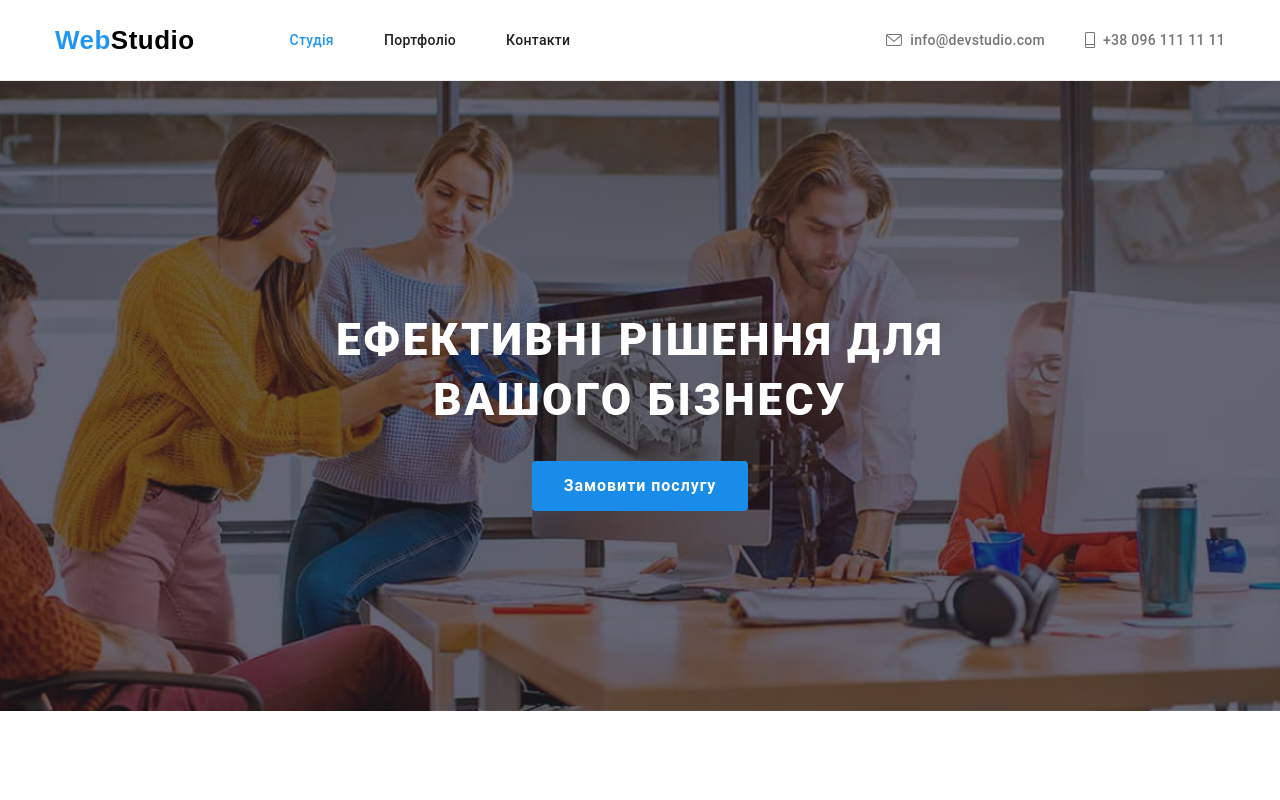
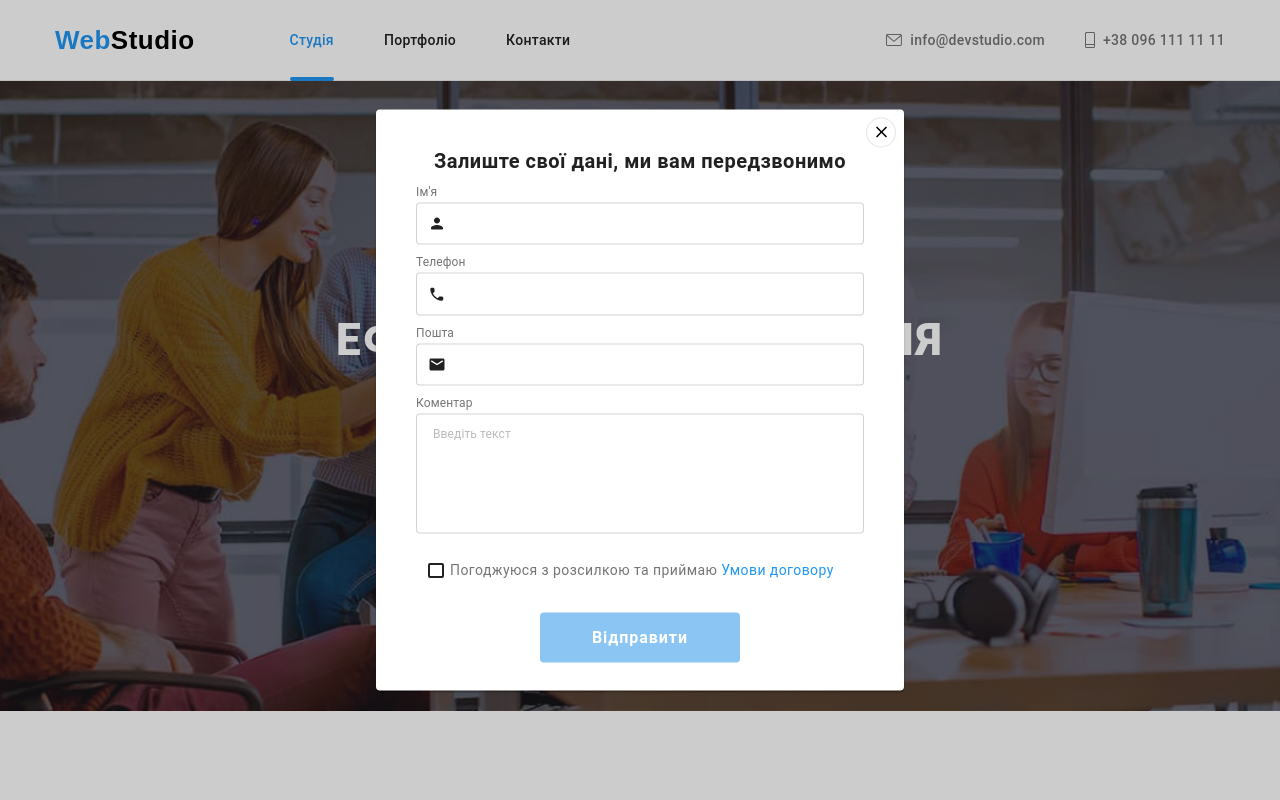
Before and after one commit to Eugensson/web-studio, a website built with Vite: page index.html in a window 1280 px wide. Both pictures are taken after a click on the button "Замовити послугу". Shown: the top 800 px of the page. Built offline with nearby package versions, Linux system fonts and the light colour scheme.

Commit message:
Added animation, modal, ::after on current link, descr in activiti-elements

```diff
--- a/index.html
+++ b/index.html
@@ -38,7 +38,7 @@
       <section class="hero">
         <div class="container hero__container">
           <h1 class="hero__title">Ефективні рішення для вашого бізнесу</h1>
-          <button type="button" class="hero__btn">Замовити послугу</button>
+          <button type="button" class="hero__btn" data-modal-open>Замовити послугу</button>
         </div>
       </section>
       <section class="container section preference">
@@ -86,13 +86,22 @@
         <h2 class="activity__title">Чим ми займаємося</h2>
         <ul class="activity__list">
           <li class="activity__item">
-            <img src="/images/activity/desktop-desktop@1x.jpg" width="370" height="294" alt="Розробник за комьютером">
+            <div class="activity__thumb">
+              <img src="/images/activity/desktop-desktop@1x.jpg" width="370" height="294" alt="Розробник за комьютером">
+              <h3 class="activity__subtitle">Десктопні додатки</h3>
+            </div>
           </li>
           <li class="activity__item">
-            <img src="/images/activity/mobile-desktop@1x.jpg" width="370" height="294" alt="Розробник з гаджетом">
+            <div class="activity__thumb">
+              <img src="/images/activity/mobile-desktop@1x.jpg" width="370" height="294" alt="Розробник з гаджетом">
+              <h3 class="activity__subtitle">Мобільні додатки</h3>
+            </div>
           </li>
           <li class="activity__item">
-            <img src="/images/activity/design-desktop@1x.jpg" width="370" height="294" alt="Дизайнер підбирає кольорову палітру">
+            <div class="activity__thumb">
+              <img src="/images/activity/design-desktop@1x.jpg" width="370" height="294" alt="Дизайнер підбирає кольорову палітру">
+              <h3 class="activity__subtitle">Дизайнерські рішення</h3>
+            </div>
           </li>
         </ul>
       </section>
@@ -376,6 +385,59 @@
         </div>
       </div>
     </footer>
+    <div class="js-backdrop backdrop backdrop--hidden" data-modal>
+      <div class="modal">
+        <button type="button" class="modal__btn" data-modal-close>
+          <svg width="18" height="18">
+            <use href="./images/icons.svg#icon-close-btn"></use>
+          </svg>
+        </button>
+        <h2 class="modal__title">Залиште свої дані, ми вам передзвонимо</h2>
+        <form name="contact-form" class="js-form modal__form">
+          <label class="modal__group">
+            <span class="modal__label">Ім'я</span>
+            <span class="modal__ctrlWrapper">
+              <input type="text" class="modal__input">
+              <svg class="modal__icon" width="18" height="18">
+                <use href="./images/icons.svg#icon-person"></use>
+              </svg>
+            </span>
+          </label>
+          <label class="modal__group">
+            <span class="modal__label">Телефон</span>
+            <span class="modal__ctrlWrapper">
+              <input type="tel" class="modal__input">
+              <svg class="modal__icon" width="18" height="18">
+                <use href="./images/icons.svg#icon-phone"></use>
+              </svg>
+            </span>
+          </label>
+          <label class="modal__group">
+            <span class="modal__label">Пошта</span>
+            <span class="modal__ctrlWrapper">
+              <input type="email" class="modal__input">
+              <svg class="modal__icon" width="18" height="18">
+                <use href="./images/icons.svg#icon-email"></use>
+              </svg>
+            </span>
+          </label>
+          <label>
+            <span class="modal__comments">Коментар</span>
+            <textarea class="modal__textarea" name="person-comment" placeholder="Введіть текст"></textarea>
+          </label>
+          <label class="license__label">
+            <input class="js-license license__input" type="checkbox">
+            <svg class="license__icon" width="16" height="15">
+              <use href="./images/icons.svg#icon-checked"></use>
+            </svg>
+            <span class="license__text">Погоджуюся з розсилкою та приймаю
+              <a class="license__link" href="">Умови договору</a>
+            </span>
+          </label>
+          <button class="js-submitBtn submit__btn" type="submit" disabled>Відправити</button>
+        </form>
+      </div>
+    </div>
     <script type="module" src="/src/js/main.js"></script>
   </body>
 </html>
--- a/src/js/main.js
+++ b/src/js/main.js
@@ -1 +1,52 @@
 import '../scss/style.scss';
+
+const refs = {
+    openModalBtn: document.querySelector('[data-modal-open]'),
+    closeModalBtn: document.querySelector('[data-modal-close]'),
+    modal: document.querySelector('[data-modal]'),
+    backdrop: document.querySelector('.js-backdrop'),
+    form: document.querySelector('.js-form'),
+    licenseCheckbox: document.querySelector('.js-license'),
+    submitBtn: document.querySelector('.js-submitBtn'),
+  };
+
+
+(() => {
+  refs.openModalBtn.addEventListener('click', toggleModal);
+  refs.closeModalBtn.addEventListener('click', toggleModal);
+  refs.backdrop.addEventListener('click', onBackDropClick);
+  refs.form.addEventListener('submit', onFormSubmit);
+  refs.licenseCheckbox.addEventListener('change', onLicenseChange);
+
+  function toggleModal() {
+    window.addEventListener('keydown', onEscapeKeyPress);
+    document.body.classList.toggle('modal-open')
+    refs.modal.classList.toggle('backdrop--hidden');
+  }
+
+  function onBackDropClick(e) {
+    if (e.currentTarget === e.target) {
+      toggleModal();
+    };
+    window.removeEventListener('keydown', onEscapeKeyPress);
+  }
+
+  function onEscapeKeyPress(e) {
+    if (e.code === 'Escape') {
+      toggleModal();
+    }
+    window.removeEventListener('keydown', onEscapeKeyPress);
+  }
+
+  function onFormSubmit(e) {
+    e.preventDefault();
+    const formData = new FormData(e.currentTarget);
+    toggleModal();
+    refs.licenseCheckbox.checked = false;
+    refs.submitBtn.disabled = true;
+  }
+
+  function onLicenseChange(e) {
+    refs.submitBtn.disabled = !e.currentTarget.checked;
+  }
+})();
--- /dev/null
+++ b/src/scss/components/modal.scss
@@ -0,0 +1,215 @@
+.backdrop {
+    position: fixed;
+    top: 0;
+    left: 0;
+    width: 100%;
+    height: 100%;
+    opacity: 1;
+    overflow-y: scroll;
+    background-color: var(--modal-background-color);
+
+    transition: opacity 250ms var(--timing-function), visibility 250ms var(--timing-function);
+
+    &--hidden {
+        pointer-events: none;
+        opacity: 0;
+        visibility: hidden;
+    }
+}
+
+.modal {
+    position: absolute;
+    top: 50%;
+    left: 50%;
+    transform: translate(-50%, -50%) scale(1);
+
+    width: 528px;
+    height: 581px;
+    padding: 40px;
+
+    background-color: var(--primary-background-color);
+    box-shadow: var(--card-shadow);
+    border-radius: 4px;
+
+    transition: transform 250ms var(--timing-function);
+
+    .backdrop.backdrop--hidden & {
+        transform: translate(-50%, -50%) scale(0.1);
+    }
+}
+
+.modal__btn {
+    position: absolute;
+    top: 8px;
+    right: 8px;
+
+    display: flex;
+    width: 30px;
+    height: 30px;
+    align-items: center;
+    justify-content: center;
+    cursor: pointer;
+    border-radius: 50%;
+    border: 1px solid var(--modal-btn-background-color);
+    background-color: var(--primary-background-color);
+}
+
+.modal__title {
+    margin-bottom: 12px;
+
+    font-size: 20px;
+    line-height: 1.15;
+    text-align: center;
+}
+
+.modal__form {
+    display: flex;
+    flex-direction: column;
+}
+
+.modal__group {
+    display: flex;
+    flex-direction: column;
+    margin-bottom: 10px;
+}
+
+.modal__label {
+    margin-bottom: 4px;
+
+    font-size: 12px;
+    line-height: 1.17;
+    letter-spacing: 0.01em;
+    color: var(--secondary-text-color);
+}
+
+.modal__input {
+    width: 100%;
+    padding: 11px 12px 11px 42px;
+    border: 1px solid var(--form-border-color);
+    border-radius: 4px;
+    outline: none;
+
+    transition: border-color 250ms var(--timing-function);
+
+    &:focus {
+        border-color: var(--focus-form-border-color);
+    }
+}
+
+.modal__ctrlWrapper {
+    position: relative;
+}
+
+.modal__icon {
+    position: absolute;
+    top: 50%;
+    left: 12px;
+    transform: translateY(-50%);
+    fill: currentColor;
+
+    transition: fill 250ms var(--timing-function);
+
+    .modal__ctrlWrapper:focus-within & {
+        fill: var(--focus-form-border-color);
+    }
+}
+
+.modal__comments {
+    display: block;
+    margin-bottom: 4px;
+
+    font-size: 12px;
+    line-height: 1.17;
+    letter-spacing: 0.01em;
+    color: var(--secondary-text-color);
+}
+
+.modal__textarea {
+    width: 100%;
+    height: 120px;
+    padding: 12px 16px;
+    margin-bottom: 20px;
+    resize: none;
+
+    border: 1px solid var(--form-border-color);
+    border-radius: 4px;
+    outline: none;
+
+    transition: border-color 250ms var(--timing-function);
+
+    &:focus {
+        border-color: var(--focus-form-border-color);
+    }
+
+    &::placeholder {
+        font-size: 12px;
+        line-height: 1.17;
+        letter-spacing: 0.01em;
+        color: var(--comment-textarea-color);
+    }
+}
+
+.license__label {
+    position: relative;
+    display: flex;
+    gap: 10px;
+    text-align: center;
+    margin-bottom: 30px;
+
+    font-size: 14px;
+    line-height: 1.71;
+    letter-spacing: 0.03em;
+    color: var(--secondary-text-color);
+}
+
+.license__input {
+    appearance: none;
+
+    &::before {
+        content: '';
+        position: absolute;
+        top: 50%;
+        left: 12px;
+        transform: translateY(-50%);
+        cursor: pointer;
+
+        display: block;
+        width: 16px;
+        height: 15px;
+        border: 2px solid var(--primary-text-color);
+        border-radius: 2px;
+
+        transition: border-color 250ms var(--timing-function);
+    }
+
+    &:hover::before,
+    &:focus::before {
+        border-color: var(--focus-form-border-color);
+    }
+}
+
+.license__icon {
+    position: absolute;
+    top: 50%;
+    left: 12px;
+    transform: translateY(-50%);
+
+    fill: var(--primary-background-color);
+    border-radius: 2px;
+    cursor: pointer;
+    opacity: 0;
+
+    transition: opacity 250ms var(--timing-function);
+
+    .license__input:checked+& {
+        opacity: 1;
+    }
+}
+
+.license__text {
+    margin-left: 24px;
+}
+
+.license__link {
+    color: var(--accent-text-color);
+}
--- a/src/scss/components/nav.scss
+++ b/src/scss/components/nav.scss
@@ -18,6 +18,7 @@
 }
 
 .nav__link {
+    position: relative;
     padding: 32px 0;
 
     font-weight: 500;
@@ -32,6 +33,23 @@
     &:focus {
         color: var(--accent-text-color);
     }
+}
+
+.nav__link::after {
+    position: absolute;
+    content: '';
+    bottom: -1px;
+    left: 0;
+    width: 100%;
+    height: 4px;
+    opacity: 0;
+
+    border-radius: 2px;
+    background-color: var(--button-primary-background-color);
+}
+
+.nav__link--current.nav__link::after {
+    opacity: 1;
 }
 
 .nav__link--current {
--- a/src/scss/layout/activity.scss
+++ b/src/scss/layout/activity.scss
@@ -19,3 +19,21 @@
 .activity__item {
     width: calc((100% - 2*30px)/3);
 }
+
+.activity__thumb {
+    position: relative;
+}
+
+.activity__subtitle {
+    position: absolute;
+    bottom: 0;
+    width: 100%;
+    padding: 27px 0;
+
+    font-size: 14px;
+    line-height: 1.14;
+    text-align: center;
+    text-transform: uppercase;
+    background-color: rgba(47, 48, 58, 0.8);
+    color: var(--white-text-color);
+}
--- a/src/scss/style.scss
+++ b/src/scss/style.scss
@@ -9,6 +9,7 @@
 @import './components/btn.scss';
 @import './components/filter.scss';
 @import './components/social.scss';
+@import './components/modal.scss';
 
 @import './layout/header.scss';
 @import './layout/hero.scss';
```
